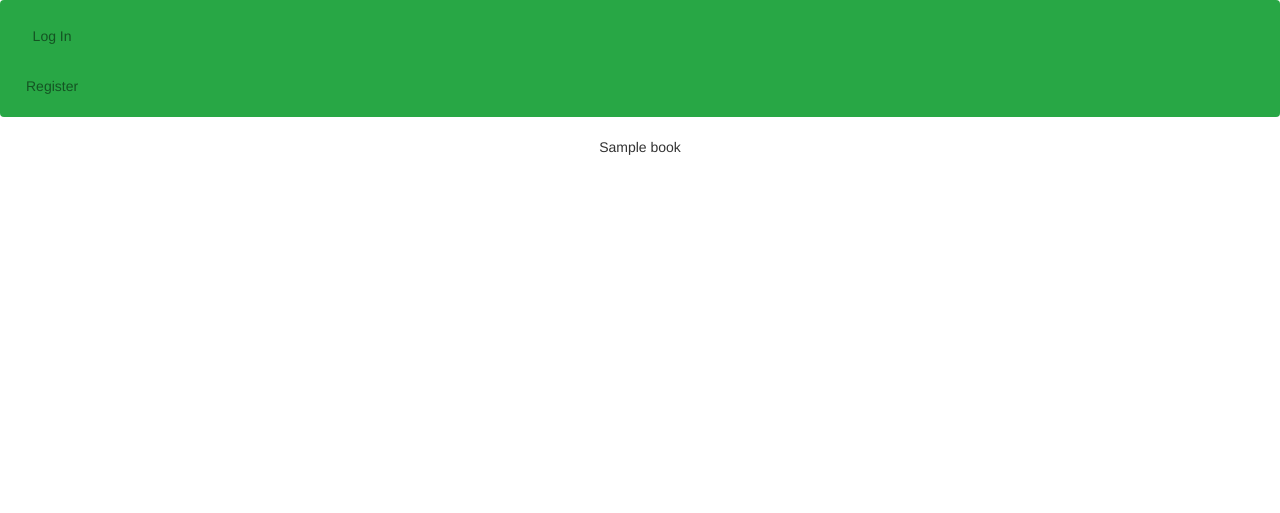
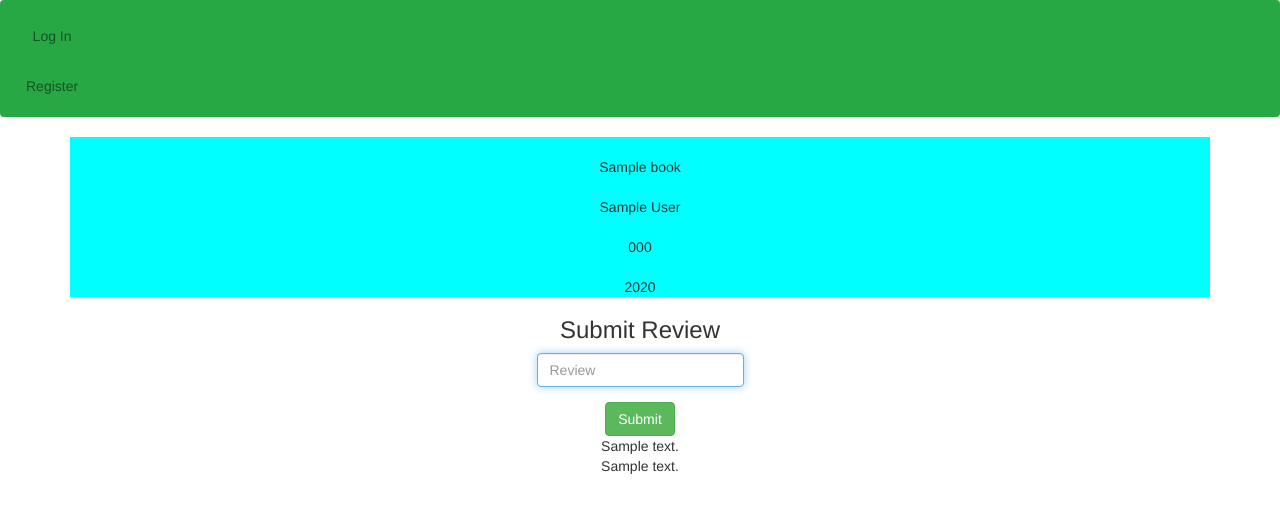
Before and after one commit to Chideme/project1, a Flask app: template templates/book.html in a window 1280 px wide. Shown: the top 513 px of the page. Run offline with Flask 2, Linux system fonts and the light colour scheme; the template is opened without the code that fills it: most values are stand-ins (such as "Sample title", 1, 10 or a date in 2020); some libraries are stand-ins or nearby versions.

Commit message:
i promise i will comeback for the frontend

```diff
--- a/application.py
+++ b/application.py
@@ -105,14 +105,32 @@ def books():
 
     return render_template("books.html", books=books)
 
-@app.route("/books/<isbn>",methods=["GET"])
+@app.route("/books/<isbn>",methods=["GET","POST"])
 @login_required
 def book(isbn):
     """Helps User Search for Book"""
     isbn = isbn
+    reviews = db.execute("SELECT * FROM reviews WHERE isbn =:isbn",{"isbn":isbn}).fetchall()
     book = db.execute("SELECT * FROM books WHERE isbn =:isbn",{"isbn":isbn}).fetchone()
+    res = requests.get("https://www.goodreads.com/book/review_counts.json", params={"key": KEY, "isbns": isbn})
+    if request.method =="GET":
+        return render_template("book.html", book=book,res=res,reviews=reviews)
 
-    return render_template("book.html", book=book)
+    else:
+        # check if user had previously submitted reviews
+        user_id= session["user_id"]
+        user_review = db.execute("SELECT * FROM reviews WHERE isbn =:isbn AND user_id =:user_id",{"isbn":isbn,"user_id":session["user_id"]}).fetchone()
+        if user_review == None:
+            review_submit = request.form.get("review")
+            review = db.execute("INSERT INTO reviews (isbn,review,user_id) VALUES (:isbn, :user_review,:user_id)",{"isbn":isbn,"user_review":review_submit,"user_id":user_id})
+            db.commit()
+            return render_template("book.html", book=book,res=res,reviews=reviews)
+        else:
+            message ="Sorry you have already submitted a review for this one"
+            return render_template("error.html",message=message)
+
+
+
 
 @app.route("/api/<isbn>",methods=["GET"])
 @login_required
@@ -123,4 +141,5 @@ def api(isbn):
     isbn = isbn
     book = db.execute("SELECT * FROM books WHERE isbn =:isbn",{"isbn":isbn}).fetchone()
 
+
     return jsonify(book)
--- a/static/style.css
+++ b/static/style.css
@@ -7,6 +7,6 @@ form {
 #error {
     color: red;
 }
-#searchform{
-    text-align: center;
+#details {
+    background-color: aqua
 }
--- a/templates/book.html
+++ b/templates/book.html
@@ -5,5 +5,34 @@
 {% endblock %}
 
 {% block body %}
-{{ book }}
+<div class="container" id ="details">
+    <br>{{book.title}}</br>
+    <br>{{book.author}}</br>
+    <br>{{ book.isbn }}</br>
+    <br>{{ book.year }}</br>
+
+
+</div>
+<div class="container" id= "reviews">
+
+</div>
+<div class = "container" id ="submit">
+        <h3>Submit Review</h3>
+        <form  action="{{ url_for('book',isbn=book.isbn) }}" method="post" >
+            <div class="form-group  " >
+            <input type = "text"  name="review" autocomplete="off" placeholder="Review" autofocus class="form-control">
+            </div>
+
+            <button class="btn btn-success" type="submit">Submit</button>
+         </form>
+</div>
+<div class= "container" id = "goodreviews">
+    {{ res.text }}
+
+</div>
+<div class="container">
+    {{reviews }}
+</div>
+
+
 {% endblock %}
--- a/templates/books.html
+++ b/templates/books.html
@@ -5,9 +5,9 @@
 {% endblock %}
 
 {% block body %}
-<ul>
+<ul class = "list-group">
 {% for book in books %}
-<li>
+<li class="form-inline justify-content-center list-group-item list-group-item-action list-group-item-success">
     <a href= "{{ url_for('book',isbn = book.isbn) }}">{{book.title}}, {{ book.author }}</a>
 </li>
 {% endfor %}
--- a/templates/layout.html
+++ b/templates/layout.html
@@ -12,7 +12,7 @@
     <script src="https://maxcdn.bootstrapcdn.com/bootstrap/4.0.0-beta.2/js/bootstrap.min.js"></script>
 
 </head>
-<title>kudabookreview: {% block title %} {% endblock %}</title>
+<title>Bookreview: {% block title %} {% endblock %}</title>
 <body>
     <nav class="navbar navbar-light bg-success"  >
             <div class="collapse navbar-collapse" id="navbar">
```
Also changed, not shown: templates/index.html (+4 -4 lines), 1 other file.
